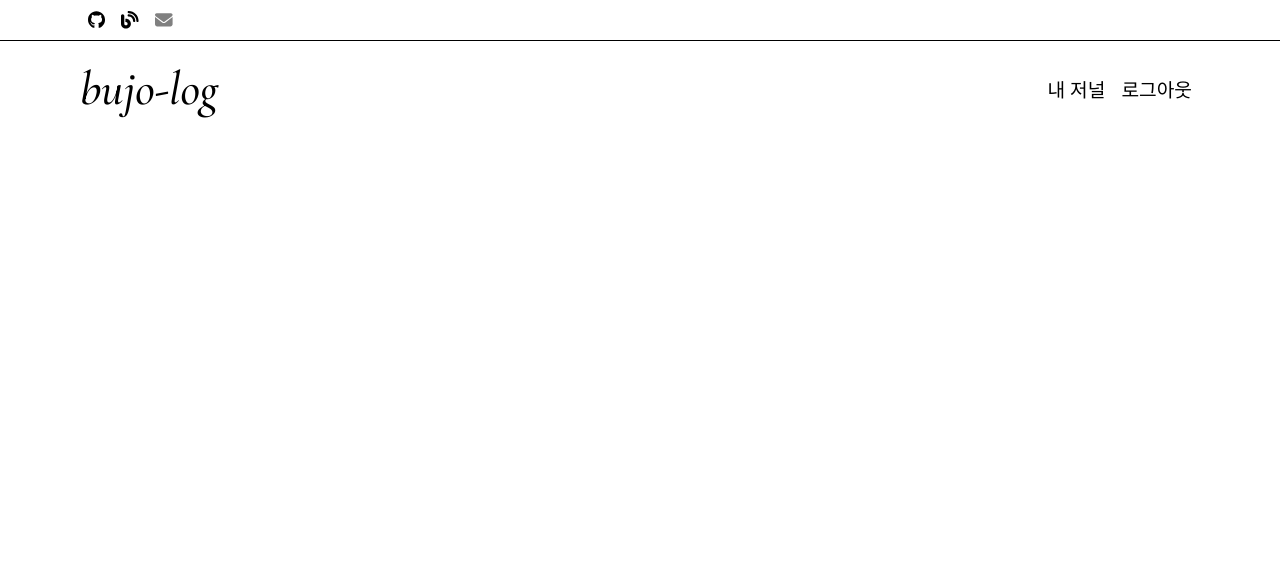
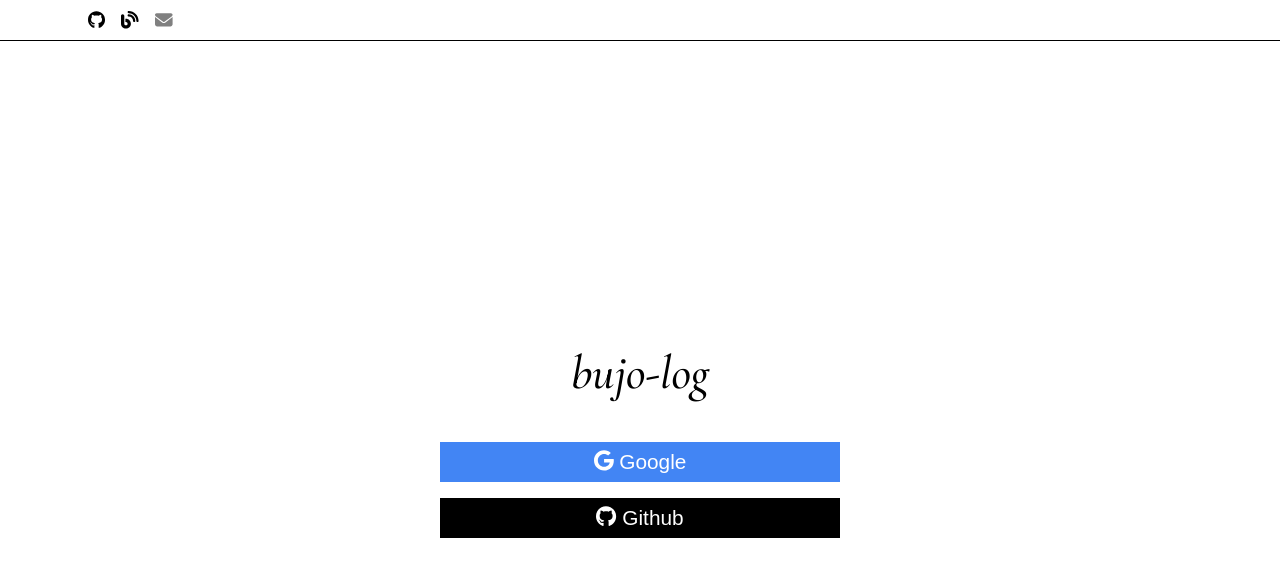
Before and after one commit to YouYou94/bujolog, a React (Create React App) app: page /bujolog/auth/login in a window 1280 px wide. Before the commit this address had no page. Shown: the top 576 px of the page. Built offline with nearby package versions, Linux system fonts and the light colour scheme; a web font is replaced by a local one.

Commit message:
Auth. AuthPage styled-components 구현 및 export

```diff
--- /dev/null
+++ b/src/Constants.js
@@ -0,0 +1,2 @@
+/* Path */
+export const AUTHPATH = '/bujolog/auth/login';
--- a/src/Router/Router.jsx
+++ b/src/Router/Router.jsx
@@ -1,13 +1,23 @@
-import { Routes } from 'react-router-dom';
+import { Route, Routes, useLocation } from 'react-router-dom';
+import { AUTHPATH } from '../Constants.js';
 import Header from '../components/Header/Header.jsx';
 import TopBar from '../components/TopBar/TopBar.jsx';
+import AuthPage from '../pages/Auth/AuthPage.jsx';
 
 const Router = ({ isLogin, setIsLogin }) => {
   return (
     <>
       <TopBar />
-      <Header isLogin={isLogin} setIsLogin={setIsLogin} />
-      <Routes></Routes>
+      {useLocation().pathname === AUTHPATH ? (
+        <></>
+      ) : (
+        <Header isLogin={isLogin} setIsLogin={setIsLogin} />
+      )}
+
+      <Routes>
+        {/* Auth */}
+        <Route path="/bujolog/auth/login" element={<AuthPage />} />
+      </Routes>
     </>
   );
 };
--- /dev/null
+++ b/src/components/Auth/AuthTitle.jsx
@@ -0,0 +1,14 @@
+import { useNavigate } from 'react-router-dom';
+import * as Styled from './styled.jsx';
+
+const AuthTitle = () => {
+  const navigate = useNavigate();
+
+  return (
+    <Styled.AuthPageTitle onClick={() => navigate('/bujolog')}>
+      bujo-log
+    </Styled.AuthPageTitle>
+  );
+};
+
+export default AuthTitle;
--- /dev/null
+++ b/src/components/Auth/GithubLogin.jsx
@@ -0,0 +1,13 @@
+import * as Styled from './styled.jsx';
+import { faGithub } from '@fortawesome/free-brands-svg-icons';
+import { FontAwesomeIcon } from '@fortawesome/react-fontawesome';
+
+const GithubLogin = () => {
+  return (
+    <Styled.AuthSocialLoginButton color="black">
+      <FontAwesomeIcon icon={faGithub} /> Github
+    </Styled.AuthSocialLoginButton>
+  );
+};
+
+export default GithubLogin;
--- /dev/null
+++ b/src/components/Auth/GoogleLogin.jsx
@@ -0,0 +1,13 @@
+import * as Styled from './styled.jsx';
+import { faGoogle } from '@fortawesome/free-brands-svg-icons';
+import { FontAwesomeIcon } from '@fortawesome/react-fontawesome';
+
+const GoogleLogin = () => {
+  return (
+    <Styled.AuthSocialLoginButton color="#4285F4">
+      <FontAwesomeIcon icon={faGoogle} /> Google
+    </Styled.AuthSocialLoginButton>
+  );
+};
+
+export default GoogleLogin;
--- /dev/null
+++ b/src/components/Auth/styled.jsx
@@ -0,0 +1,25 @@
+import styled from 'styled-components';
+
+export const AuthPageTitle = styled.div`
+  margin-bottom: 2rem;
+
+  font-family: 'CormorantGaramond';
+  font-size: 3rem;
+
+  cursor: pointer;
+`;
+
+export const AuthSocialLoginButton = styled.button`
+  width: 25rem;
+  height: 2.5rem;
+
+  margin: 0.5rem 0;
+  border: none;
+
+  color: white;
+  background-color: ${prop => prop.color};
+
+  font-size: 1.3rem;
+
+  cursor: pointer;
+`;
--- /dev/null
+++ b/src/pages/Auth/AuthPage.jsx
@@ -0,0 +1,18 @@
+import AuthTitle from '../../components/Auth/AuthTitle.jsx';
+import GithubLogin from '../../components/Auth/GithubLogin.jsx';
+import GoogleLogin from '../../components/Auth/GoogleLogin.jsx';
+import * as Styled from '../styled.jsx';
+
+const AuthPage = () => {
+  return (
+    <Styled.PageContainer>
+      <Styled.AuthContainer>
+        <AuthTitle />
+        <GoogleLogin />
+        <GithubLogin />
+      </Styled.AuthContainer>
+    </Styled.PageContainer>
+  );
+};
+
+export default AuthPage;
--- /dev/null
+++ b/src/pages/styled.jsx
@@ -0,0 +1,21 @@
+import styled from 'styled-components';
+
+export const PageContainer = styled.div`
+  flex: 1;
+
+  display: flex;
+
+  padding: 0 5rem;
+`;
+
+/* Auth Page */
+export const AuthContainer = styled.div`
+  flex: 1;
+
+  display: flex;
+  flex-direction: column;
+  justify-content: center;
+  align-items: center;
+
+  margin-top: 3rem;
+`;
```
